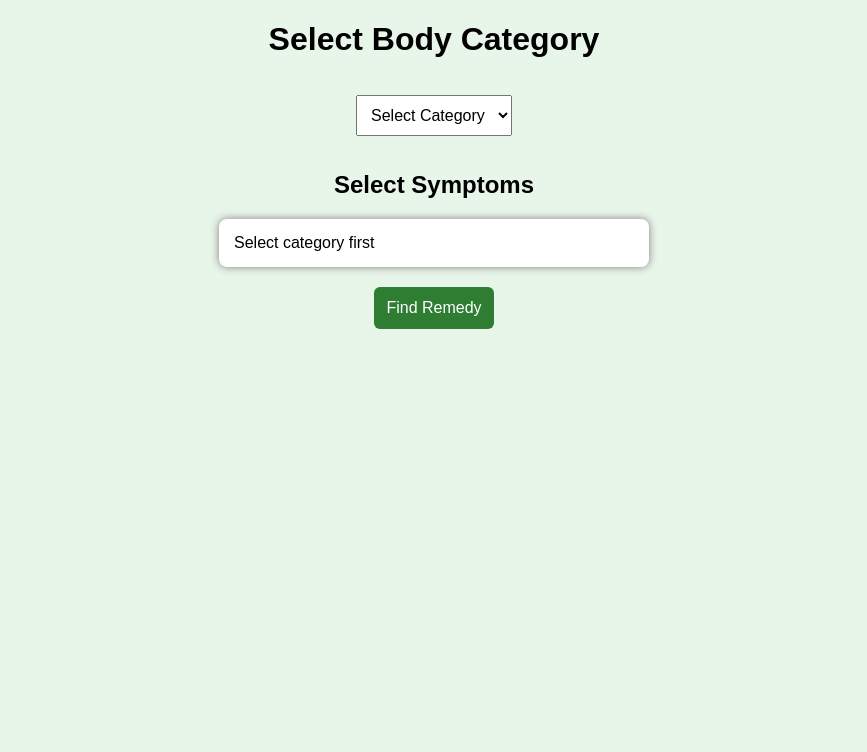
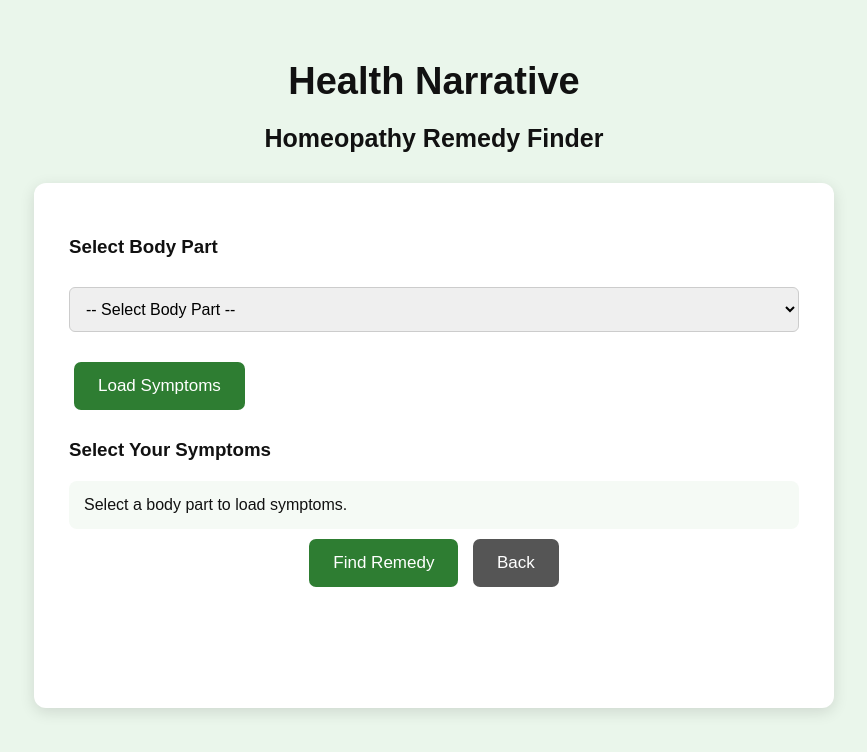
Before and after one commit to kritivarmapericherla3333/Health_Narrative, a plain HTML site: page symptoms.html in a window 1280 px wide. Shown: the whole page, without its empty margins (206-1073 px from the left). Drawn offline with Linux system fonts and the light colour scheme.

Commit message:
Update symptoms.html

```diff
--- a/symptoms.html
+++ b/symptoms.html
@@ -1,252 +1,405 @@
 <!DOCTYPE html>
-
-<html>
+<html lang="en">
 
 <head>
 
-<title>Select Symptoms</title>
+    <meta charset="UTF-8">
 
-<link rel="stylesheet" href="css/style.css">
+    <meta name="viewport" content="width=device-width, initial-scale=1.0">
+
+    <title>Health Narrative - Symptoms</title>
 
     <style>
 
-body{
-font-family:Arial;
-background:#e8f5e9;
-text-align:center;
+        * {
+            box-sizing: border-box;
         }
 
-select{
-padding:10px;
-font-size:16px;
-margin:15px;
+        body {
+            margin: 0;
+            padding: 0;
+            font-family: Arial, sans-serif;
+            background-color: #eaf6eb;
+            color: #111;
         }
 
-#symptomList{
-width:400px;
-margin:auto;
-text-align:left;
-background:white;
-padding:15px;
-border-radius:8px;
-box-shadow:0px 0px 8px gray;
+        .container {
+            width: 90%;
+            max-width: 800px;
+            margin: 60px auto;
+            text-align: center;
         }
 
-button{
-padding:12px;
-background:#2e7d32;
-color:white;
-border:none;
-border-radius:6px;
-font-size:16px;
-margin-top:20px;
-cursor:pointer;
+        h1 {
+            font-size: 38px;
+            margin-bottom: 10px;
         }
 
-#result{
-margin-top:20px;
-font-size:20px;
-font-weight:bold;
-color:#1b5e20;
+        h2 {
+            font-size: 25px;
+            margin-bottom: 30px;
+        }
+
+        .card {
+            background-color: white;
+            padding: 35px;
+            border-radius: 12px;
+            box-shadow: 0 4px 15px rgba(0, 0, 0, 0.12);
+            text-align: left;
+        }
+
+        label {
+            display: block;
+            margin: 15px 0;
+            font-size: 18px;
+            cursor: pointer;
+        }
+
+        input[type="checkbox"] {
+            width: 18px;
+            height: 18px;
+            margin-right: 10px;
+            cursor: pointer;
+        }
+
+        select {
+            width: 100%;
+            padding: 12px;
+            font-size: 16px;
+            border: 1px solid #ccc;
+            border-radius: 6px;
+            margin-top: 10px;
+            margin-bottom: 20px;
+        }
+
+        button {
+            background-color: #2e7d32;
+            color: white;
+            border: none;
+            padding: 14px 24px;
+            font-size: 17px;
+            border-radius: 7px;
+            cursor: pointer;
+            margin: 10px 5px;
+        }
+
+        button:hover {
+            background-color: #256628;
+        }
+
+        #symptomList {
+            margin-top: 20px;
+            padding: 15px;
+            border-radius: 8px;
+            background-color: #f5faf5;
+        }
+
+        #result {
+            margin-top: 25px;
+            padding: 15px;
+            color: #2e7d32;
+            font-size: 21px;
+            font-weight: bold;
+            text-align: center;
+        }
+
+        .back-button {
+            background-color: #555;
+        }
+
+        .back-button:hover {
+            background-color: #333;
         }
 
     </style>
 
 </head>
 
+
 <body>
 
-<h1>Select Body Category</h1>
+    <div class="container">
 
-<select id="bodyPart" onchange="loadSymptoms()">
+        <h1>Health Narrative</h1>
 
-<option value="">Select Category</option>
+        <h2>Homeopathy Remedy Finder</h2>
 
-<option>Mental</option>
 
-<option>Women</option>
+        <div class="card">
 
-<option>Head</option>
+            <h3>Select Body Part</h3>
 
-<option>Digestive</option>
+            <select id="bodyPart">
 
-<option>Respiratory</option>
+                <option value="">-- Select Body Part --</option>
 
-<option>Skin</option>
+                <option value="Head">Head</option>
 
-<option>General</option>
+                <option value="Eyes">Eyes</option>
 
-<option>Musculoskeletal</option>
+                <option value="Ears">Ears</option>
+
+                <option value="Nose">Nose</option>
+
+                <option value="Throat">Throat</option>
+
+                <option value="Chest">Chest</option>
+
+                <option value="Stomach">Stomach</option>
+
+                <option value="Skin">Skin</option>
+
+                <option value="Back">Back</option>
+
+                <option value="Legs">Legs</option>
 
             </select>
 
-<h2>Select Symptoms</h2>
+
+            <button onclick="loadSymptoms()">
+                Load Symptoms
+            </button>
+
+
+            <h3>Select Your Symptoms</h3>
 
             <div id="symptomList">
 
-Select category first
+                Select a body part to load symptoms.
 
             </div>
 
+
+            <div style="text-align:center;">
+
                 <button onclick="findRemedy()">
-
                     Find Remedy
-
                 </button>
 
+                <button
+                    class="back-button"
+                    onclick="window.location.href='index.html'">
+                    Back
+                </button>
+
+            </div>
+
+
             <h3 id="result"></h3>
+
+        </div>
+
+    </div>
+
+
+    <!-- Firebase + Symptoms JavaScript -->
 
     <script type="module">
 
         import { initializeApp }
-
         from "https://www.gstatic.com/firebasejs/10.12.2/firebase-app.js";
 
+
         import {
-
             getDatabase,
             ref,
             get
+        }
+        from "https://www.gstatic.com/firebasejs/10.12.2/firebase-database.js";
 
-}
 
-from
-
-"https://www.gstatic.com/firebasejs/10.12.2/firebase-database.js";
+        // =====================================
+        // FIREBASE CONFIGURATION
+        // =====================================
 
         const firebaseConfig = {
 
             apiKey: "AIzaSyBRFfsMtyzwG0xbLI9k90perHJeSdJPAhU",
-
             authDomain: "healthnarrative-c4af3.firebaseapp.com",
-
-databaseURL:
-"https://healthnarrative-c4af3-default-rtdb.firebaseio.com",
-
+            databaseURL: "https://healthnarrative-c4af3-default-rtdb.firebaseio.com",
             projectId: "healthnarrative-c4af3",
-
-storageBucket:
-"healthnarrative-c4af3.firebasestorage.app",
-
+            storageBucket: "healthnarrative-c4af3.firebasestorage.app",
             messagingSenderId: "637852726804",
-
-appId:
-"1:637852726804:web:ea41a628ff1cef57341901"
+            appId: "1:637852726804:web:ea41a628ff1cef57341901",
 
         };
+
+
+        // Initialize Firebase
 
         const app = initializeApp(firebaseConfig);
 
         const database = getDatabase(app);
 
-async function loadSymptoms(){
 
-let part=
+        // =====================================
+        // LOAD SYMPTOMS
+        // =====================================
 
+        async function loadSymptoms() {
+
+            try {
+
+                const part =
                     document.getElementById("bodyPart").value;
 
-const dbRef=
 
-ref(database,"symptoms");
+                if (part === "") {
 
-get(dbRef).then((snapshot)=>{
+                    document.getElementById("symptomList").innerHTML =
+                        "Please select a body part.";
 
-let html="";
+                    return;
+                }
 
-if(snapshot.exists()){
 
-let data=snapshot.val();
+                const dbRef =
+                    ref(database, "symptoms");
 
-for(let key in data){
 
-if(data[key].category===part){
+                const snapshot =
+                    await get(dbRef);
 
-html+=
 
-'<label><input type="checkbox" value="'+
-data[key].remedy+
-'"> '+data[key].symptom+
-'</label><br>';
+                let html = "";
+
+
+                if (snapshot.exists()) {
+
+                    const data = snapshot.val();
+
+
+                    for (let key in data) {
+
+                        if (data[key].category === part) {
+
+                            html +=
+                                '<label>' +
+
+                                '<input type="checkbox" value="' +
+                                data[key].remedy +
+                                '">' +
+
+                                data[key].symptom +
+
+                                '</label>';
+                        }
+                    }
+
+
+                    if (html === "") {
+
+                        html =
+                            "No symptoms found for " + part + ".";
+
+                    }
+
+
+                    document.getElementById("symptomList")
+                        .innerHTML = html;
+
+
+                } else {
+
+                    document.getElementById("symptomList")
+                        .innerHTML =
+                        "No symptoms found in Firebase.";
+
+                }
+
+
+            } catch (error) {
+
+                console.error(
+                    "Firebase Error:",
+                    error
+                );
+
+
+                document.getElementById("symptomList")
+                    .innerHTML =
+                    "Firebase Error: " +
+                    error.message;
 
             }
 
         }
 
-if(html===""){
 
-html="No symptoms found";
+        // =====================================
+        // FIND REMEDY
+        // =====================================
 
+        function findRemedy() {
+
+            const checked =
+                document.querySelectorAll(
+                    "#symptomList input:checked"
+                );
+
+
+            if (checked.length === 0) {
+
+                document.getElementById("result")
+                    .innerHTML =
+                    "Please select at least one symptom.";
+
+                return;
             }
 
-document.getElementById("symptomList")
 
-.innerHTML=html;
+            let count = {};
 
-}
+
+            checked.forEach(function(item) {
+
+                const remedy =
+                    item.value;
+
+
+                count[remedy] =
+                    (count[remedy] || 0) + 1;
 
             });
 
-}
 
-async function findRemedy(){
+            let best = "";
 
-let checked=
+            let max = 0;
 
-document.querySelectorAll(
 
-'#symptomList input:checked'
+            for (let remedy in count) {
 
-);
+                if (count[remedy] > max) {
 
-if(checked.length===0){
+                    max =
+                        count[remedy];
 
-document.getElementById("result")
-
-.innerHTML="Select symptoms";
-
-return;
-
-}
-
-let count={};
-
-checked.forEach((item)=>{
-
-let remedy=item.value;
-
-count[remedy]=(count[remedy]||0)+1;
-
-});
-
-let best="";
-
-let max=0;
-
-for(let r in count){
-
-if(count[r]>max){
-
-max=count[r];
-
-best=r;
-
+                    best =
+                        remedy;
                 }
 
             }
 
+
             document.getElementById("result")
-
-.innerHTML=
-
-"Suggested Remedy : "+best;
+                .innerHTML =
+                "Suggested Remedy : " + best;
 
         }
 
-window.loadSymptoms=loadSymptoms;
 
-window.findRemedy=findRemedy;
+        // Make functions available
+        // to onclick buttons
+
+        window.loadSymptoms =
+            loadSymptoms;
+
+        window.findRemedy =
+            findRemedy;
 
     </script>
+
 
 </body>
 
```
Lines whose indentation alone changed are shown as unchanged.
